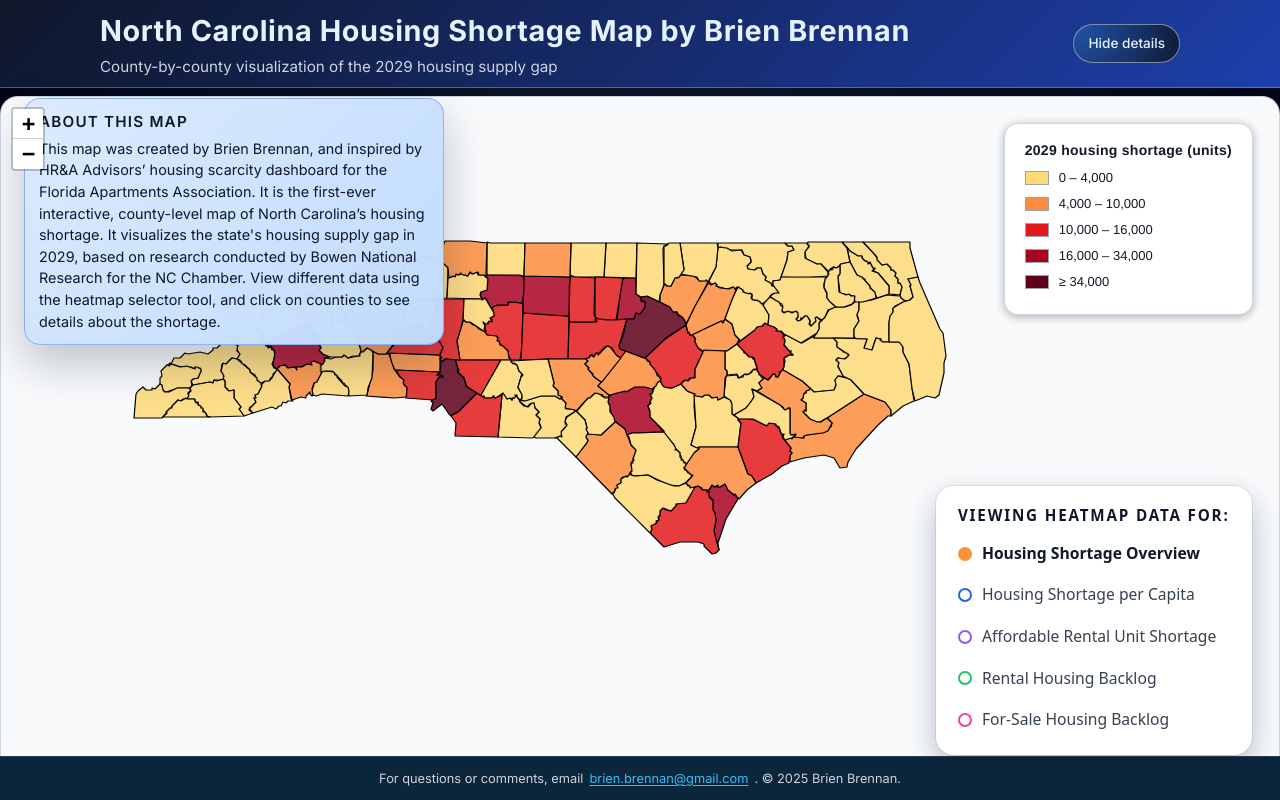
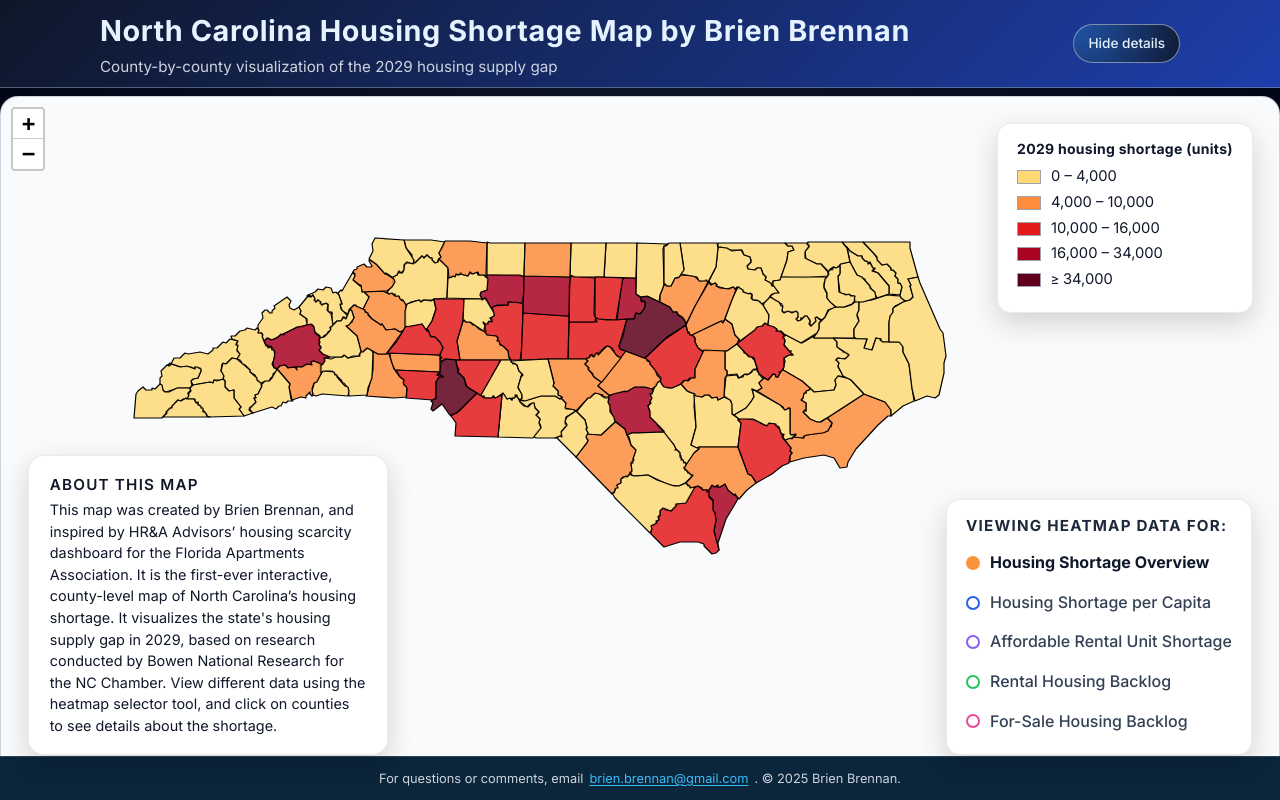
Before and after one commit to Brennan919/nc-housing-map, a Next.js app: page / in a window 1280 px wide. Built offline with nearby package versions, Linux system fonts and the light colour scheme.

Commit message:
Moved about down and polished lens card and legend

```diff
--- a/app/NcMap.js
+++ b/app/NcMap.js
@@ -171,11 +171,11 @@ function getPaletteColor(lensId, classIndex) {
 
   // Affordable Rental Unit Shortage: purples
   const affordableRentalPalette = [
-    "#d7c7ffff",
-    "#b39affff",
-    "#a855f7",
-    "#7c3aed",
-    "#4b189cff",
+    "#e0d4fdff",
+    "#a788ffff",
+    "#a04deeff",
+    "#6320d5ff",
+    "#3b0a8cff",
   ];
 
   // Rental Housing Backlog: greens
--- a/app/globals.css
+++ b/app/globals.css
@@ -169,26 +169,27 @@ body {
   overflow: hidden; /* important: map + about must stay within this row */
 }
 
-/* About panel: floating card, not full-width */
+/* About panel: floating card at bottom-left */
 .about-panel {
   position: fixed;
-  /* just below the fixed header; adjust if needed */
-  top: calc(var(--header-height) + 10px);
-  left: 1.5rem;
+  bottom: 2.8rem;       /* aligns horizontally with lens card */
+  left: 1.75rem;        /* matches spacing of legend/lens card */
   z-index: 950;
 
-  max-width: 420px;
-  padding: 12px 14px;
+  max-width: 360px;
+  padding: 1.1rem 1.3rem;
 
-  background: linear-gradient(
-    135deg,
-    rgba(219, 234, 254, 0.98),
-    rgba(191, 219, 254, 0.98)
-  );
+  background: #ffffff;
   border-radius: 16px;
-  border: 1px solid rgba(37, 99, 235, 0.4);
-  box-shadow: 0 18px 45px rgba(15, 23, 42, 0.25);
+  border: 1px solid rgba(0, 0, 0, 0.08);
+  box-shadow: 0 10px 28px rgba(0, 0, 0, 0.16);
+
+  font-family: "Inter", "Segoe UI", sans-serif;
+  color: #0f172a;       /* darker text for readability */
+  font-size: 0.92rem;
+  line-height: 1.4;
 }
+
 
 
 .about-title {
@@ -355,6 +356,50 @@ body {
   margin-bottom: 0.6rem;
 }
 
+/* ============================================
+   Enhanced Professional Styling (Option 1)
+   ============================================ */
+
+.lens-card,
+.legend-leaflet {
+  background: #ffffff !important;
+  border-radius: 14px !important;
+  border: 1px solid rgba(0, 0, 0, 0.08) !important;
+  box-shadow: 0 10px 28px rgba(0, 0, 0, 0.16) !important;
+  font-family: "Inter", "Segoe UI", Roboto, -apple-system, sans-serif !important;
+  color: #0f172a !important;
+  font-size: 0.92rem !important;
+  line-height: 1.35 !important;
+  padding: 1rem 1.2rem !important;
+}
+
+.lens-card-title {
+  font-size: 0.95rem !important;
+  font-weight: 700 !important;
+  text-transform: uppercase !important;
+  letter-spacing: 0.08em !important;
+  color: #1e293b !important;
+}
+
+.legend-title {
+  font-size: 0.95rem !important;
+  font-weight: 600 !important;
+  margin-bottom: 8px !important;
+  color: #1e293b !important;
+}
+
+.lens-option {
+  font-size: 1rem !important;
+  font-weight: 500 !important;
+  color: #334155 !important;
+}
+
+.lens-option-active {
+  font-weight: 700 !important;
+  color: #0f172a !important;
+}
+
+
 
 .lens-options {
   display: flex;
```
